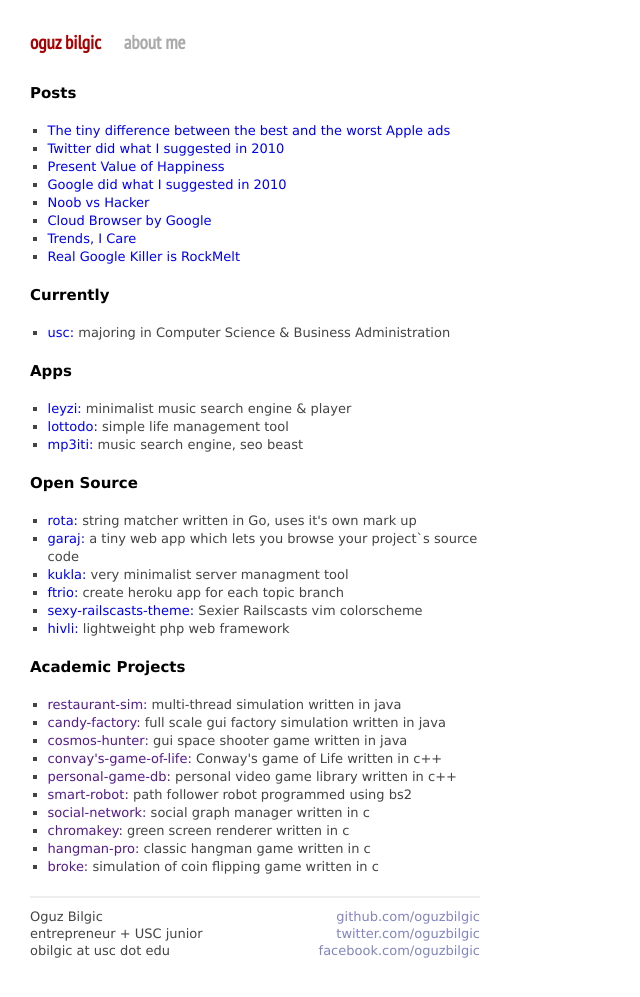
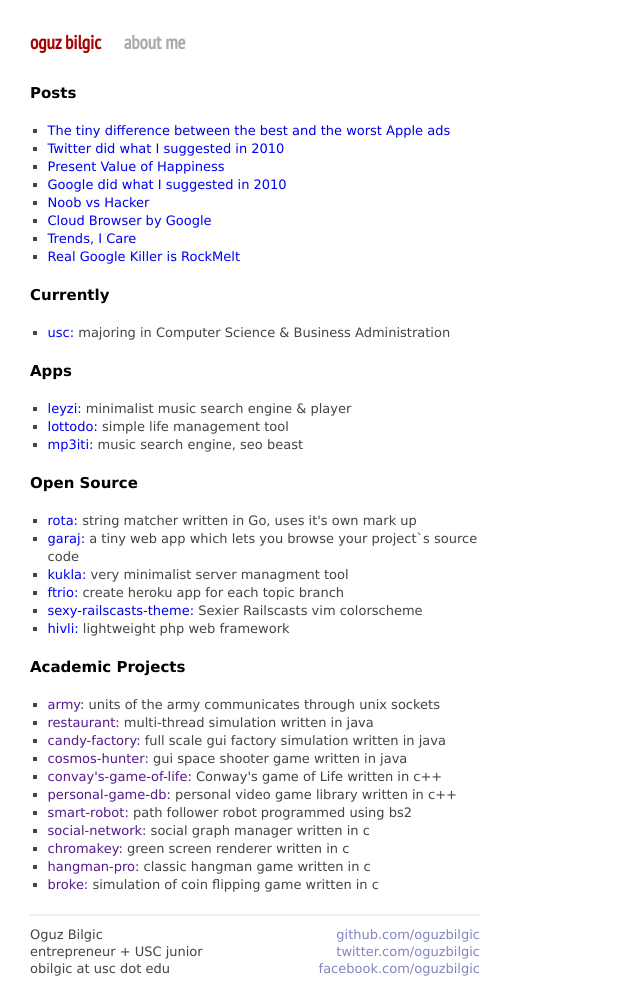
Before and after one commit to oguzbilgic/oguzbilgic.github.com, a Jekyll site: the page built from index.html, in a window 1280 px wide. Shown: the whole page, without its empty margins (0-640 px from the left). Built offline with Jekyll 4.4.1, drawn with Linux system fonts in a browser that asks for light colours; Markdown is read by kramdown in place of the engine named in the settings.

Commit message:
Update index.html

```diff
--- a/index.html
+++ b/index.html
@@ -35,7 +35,8 @@
 
   <h2>Academic Projects</h2>
   <ul class="posts">
-    <li><a href="">restaurant-sim:</a> multi-thread simulation written in java</li>
+    <li><a href="">army:</a> units of the army communicates through unix sockets</li>
+    <li><a href="">restaurant:</a> multi-thread simulation written in java</li>
     <li><a href="">candy-factory:</a> full scale gui factory simulation written in java</li>
     <li><a href="">cosmos-hunter:</a> gui space shooter game written in java</li>
     <li><a href="">convay's-game-of-life:</a> Conway's game of Life written in c++</li>
```
